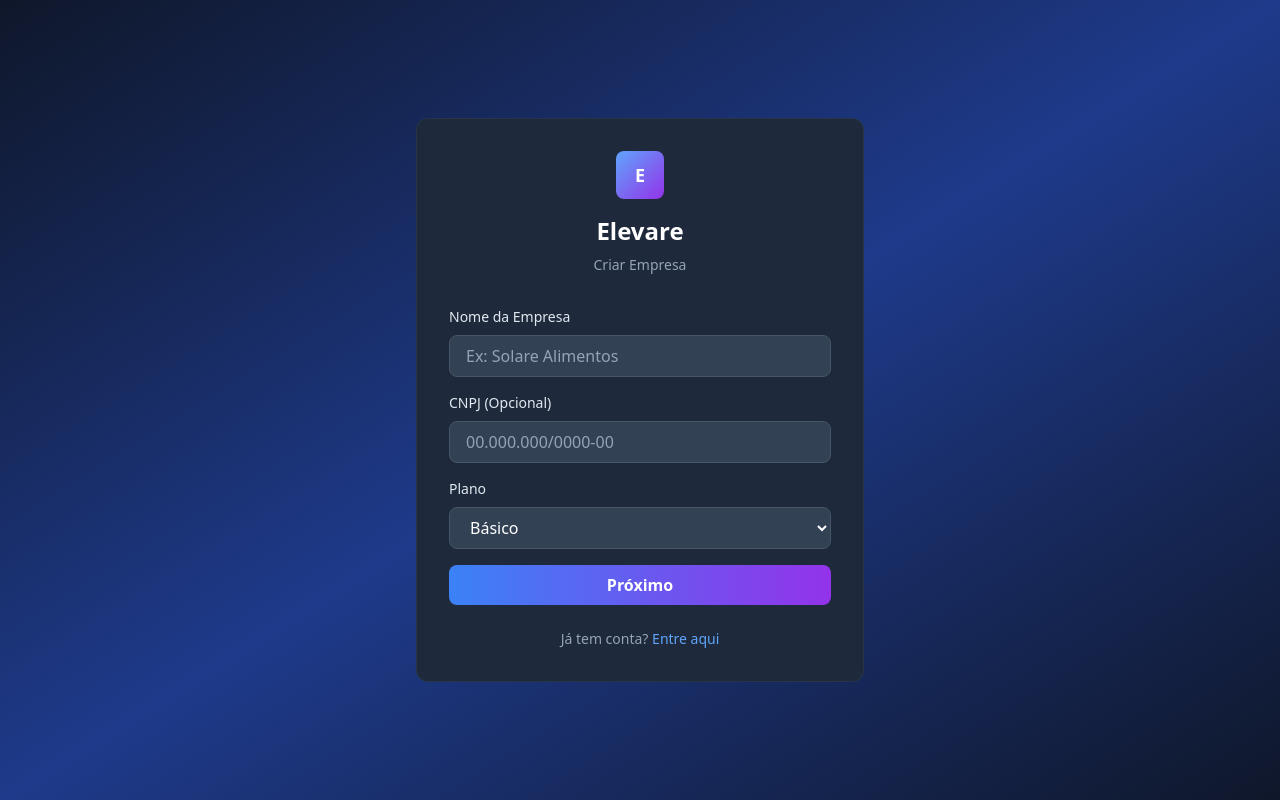
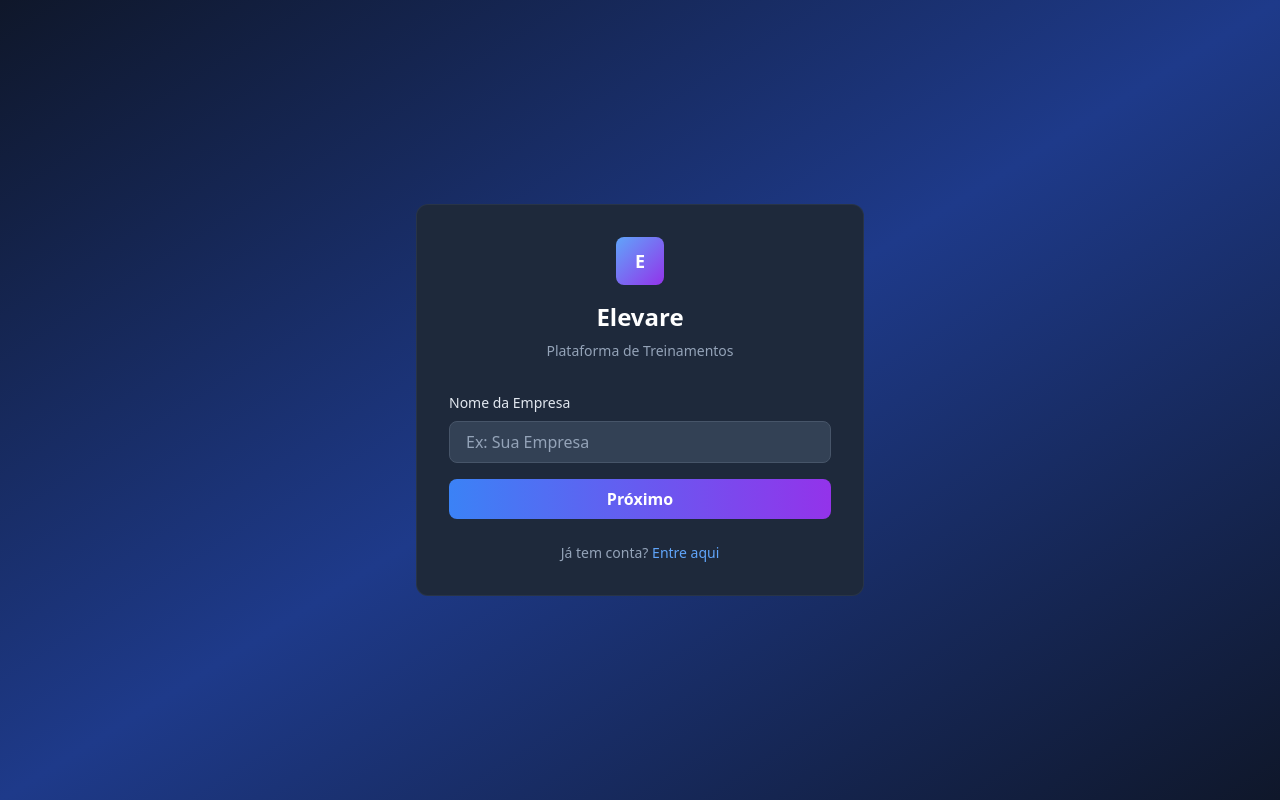
Before and after one commit to fmanfrin/fmanfrin, a Next.js app: page /signup in a window 1280 px wide. Built offline with nearby package versions, Linux system fonts and the light colour scheme.

Commit message:
fix: simplify signup page - remove unnecessary complexity

```diff
--- a/app/signup/page.tsx
+++ b/app/signup/page.tsx
@@ -4,28 +4,20 @@ import { useState } from 'react';
 import Link from 'next/link';
 import { useRouter } from 'next/navigation';
 
-type SignupStep = 'organization' | 'admin';
-
 export default function SignupPage() {
   const router = useRouter();
-  const [step, setStep] = useState<SignupStep>('organization');
+  const [step, setStep] = useState('org');
   const [loading, setLoading] = useState(false);
   const [error, setError] = useState('');
 
-  // Organization
   const [orgName, setOrgName] = useState('');
-  const [cnpj, setCnpj] = useState('');
-  const [plan, setPlan] = useState('basic');
-
-  // Admin
   const [adminName, setAdminName] = useState('');
   const [adminEmail, setAdminEmail] = useState('');
   const [adminPassword, setAdminPassword] = useState('');
-  const [adminConfirmPassword, setAdminConfirmPassword] = useState('');
+  const [adminPasswordConfirm, setAdminPasswordConfirm] = useState('');
 
-  const handleOrgNext = (e: React.FormEvent) => {
-    e.preventDefault();
-    if (!orgName.trim()) {
+  const handleNext = () => {
+    if (!orgName) {
       setError('Nome da empresa é obrigatório');
       return;
     }
@@ -33,58 +25,44 @@ export default function SignupPage() {
     setStep('admin');
   };
 
-  const handleAdminSignup = async (e: React.FormEvent) => {
-    e.preventDefault();
+  const handleSignup = async () => {
+    if (!adminName || !adminEmail || !adminPassword) {
+      setError('Todos os campos são obrigatórios');
+      return;
+    }
+    if (adminPassword !== adminPasswordConfirm) {
+      setError('As senhas não correspondem');
+      return;
+    }
+    if (adminPassword.length < 8) {
+      setError('Senha deve ter no mínimo 8 caracteres');
+      return;
+    }
+
+    setLoading(true);
     setError('');
-    setLoading(true);
 
     try {
-      if (!adminName.trim()) {
-        setError('Nome completo é obrigatório');
-        setLoading(false);
-        return;
-      }
-
-      if (!adminEmail.trim()) {
-        setError('Email é obrigatório');
-        setLoading(false);
-        return;
-      }
-
-      if (adminPassword.length < 8) {
-        setError('Senha deve ter no mínimo 8 caracteres');
-        setLoading(false);
-        return;
-      }
-
-      if (adminPassword !== adminConfirmPassword) {
-        setError('As senhas não correspondem');
-        setLoading(false);
-        return;
-      }
-
-      const res = await fetch('/api/auth/signup', {
+      const response = await fetch('/api/auth/signup', {
         method: 'POST',
         headers: { 'Content-Type': 'application/json' },
         body: JSON.stringify({
-          organization: { name: orgName, cnpj, plan },
+          organization: { name: orgName, plan: 'basic' },
           admin: { name: adminName, email: adminEmail, password: adminPassword },
         }),
       });
 
-      const data = await res.json();
+      const data = await response.json();
 
-      if (!res.ok) {
+      if (!response.ok) {
         setError(data.error || 'Erro ao criar conta');
         setLoading(false);
         return;
       }
 
-      // Success - redirect to login
-      router.push('/login?registered=true');
+      router.push('/login?success=true');
     } catch (err) {
-      setError('Erro ao criar conta');
-      console.error(err);
+      setError('Erro ao criar conta. Tente novamente.');
       setLoading(false);
     }
   };
@@ -98,13 +76,11 @@ export default function SignupPage() {
               E
             </div>
             <h1 className="text-2xl font-bold text-white">Elevare</h1>
-            <p className="text-slate-400 text-sm mt-2">
-              {step === 'organization' ? 'Criar Empresa' : 'Cadastrar Admin'}
-            </p>
+            <p className="text-slate-400 text-sm mt-2">Plataforma de Treinamentos</p>
           </div>
 
-          {step === 'organization' ? (
-            <form onSubmit={handleOrgNext} className="space-y-4">
+          {step === 'org' ? (
+            <div className="space-y-4">
               <div>
                 <label className="block text-sm font-medium text-slate-200 mb-2">
                   Nome da Empresa
@@ -113,113 +89,8 @@ export default function SignupPage() {
                   type="text"
                   value={orgName}
                   onChange={(e) => setOrgName(e.target.value)}
-                  className="w-full px-4 py-2 rounded-lg bg-slate-700 border border-slate-600 text-white placeholder-slate-400 focus:outline-none focus:border-blue-500 transition"
-                  placeholder="Ex: Solare Alimentos"
-                  required
-                />
-              </div>
-
-              <div>
-                <label className="block text-sm font-medium text-slate-200 mb-2">
-                  CNPJ (Opcional)
-                </label>
-                <input
-                  type="text"
-                  value={cnpj}
-                  onChange={(e) => setCnpj(e.target.value)}
-                  className="w-full px-4 py-2 rounded-lg bg-slate-700 border border-slate-600 text-white placeholder-slate-400 focus:outline-none focus:border-blue-500 transition"
-                  placeholder="00.000.000/0000-00"
-                />
-              </div>
-
-              <div>
-                <label className="block text-sm font-medium text-slate-200 mb-2">
-                  Plano
-                </label>
-                <select
-                  value={plan}
-                  onChange={(e) => setPlan(e.target.value)}
-                  className="w-full px-4 py-2 rounded-lg bg-slate-700 border border-slate-600 text-white focus:outline-none focus:border-blue-500 transition"
-                >
-                  <option value="basic">Básico</option>
-                  <option value="professional">Profissional</option>
-                  <option value="enterprise">Enterprise</option>
-                </select>
-              </div>
-
-              {error && (
-                <div className="p-3 rounded-lg bg-red-500/10 border border-red-500/50 text-red-200 text-sm">
-                  {error}
-                </div>
-              )}
-
-              <button
-                type="submit"
-                className="w-full px-4 py-2 bg-gradient-to-r from-blue-500 to-purple-600 text-white rounded-lg font-semibold hover:shadow-lg hover:shadow-blue-500/25 transition"
-              >
-                Próximo
-              </button>
-            </form>
-          ) : (
-            <form onSubmit={handleAdminSignup} className="space-y-4">
-              <div className="p-3 rounded-lg bg-blue-500/10 border border-blue-500/50 text-blue-200 text-sm">
-                Criando: <strong>{orgName}</strong>
-              </div>
-
-              <div>
-                <label className="block text-sm font-medium text-slate-200 mb-2">
-                  Nome Completo
-                </label>
-                <input
-                  type="text"
-                  value={adminName}
-                  onChange={(e) => setAdminName(e.target.value)}
-                  className="w-full px-4 py-2 rounded-lg bg-slate-700 border border-slate-600 text-white placeholder-slate-400 focus:outline-none focus:border-blue-500 transition"
-                  placeholder="Seu Nome"
-                  required
-                />
-              </div>
-
-              <div>
-                <label className="block text-sm font-medium text-slate-200 mb-2">
-                  Email
-                </label>
-                <input
-                  type="email"
-                  value={adminEmail}
-                  onChange={(e) => setAdminEmail(e.target.value)}
-                  className="w-full px-4 py-2 rounded-lg bg-slate-700 border border-slate-600 text-white placeholder-slate-400 focus:outline-none focus:border-blue-500 transition"
-                  placeholder="admin@empresa.com"
-                  required
-                />
-              </div>
-
-              <div>
-                <label className="block text-sm font-medium text-slate-200 mb-2">
-                  Senha
-                </label>
-                <input
-                  type="password"
-                  value={adminPassword}
-                  onChange={(e) => setAdminPassword(e.target.value)}
-                  className="w-full px-4 py-2 rounded-lg bg-slate-700 border border-slate-600 text-white placeholder-slate-400 focus:outline-none focus:border-blue-500 transition"
-                  placeholder="••••••••"
-                  required
-                />
-                <p className="text-xs text-slate-400 mt-1">Mínimo 8 caracteres</p>
-              </div>
-
-              <div>
-                <label className="block text-sm font-medium text-slate-200 mb-2">
-                  Confirmar Senha
-                </label>
-                <input
-                  type="password"
-                  value={adminConfirmPassword}
-                  onChange={(e) => setAdminConfirmPassword(e.target.value)}
-                  className="w-full px-4 py-2 rounded-lg bg-slate-700 border border-slate-600 text-white placeholder-slate-400 focus:outline-none focus:border-blue-500 transition"
-                  placeholder="••••••••"
-                  required
+                  className="w-full px-4 py-2 rounded-lg bg-slate-700 border border-slate-600 text-white placeholder-slate-400 focus:outline-none focus:border-blue-500"
+                  placeholder="Ex: Sua Empresa"
                 />
               </div>
 
@@ -230,31 +101,87 @@ export default function SignupPage() {
               )}
 
               <button
-                type="submit"
+                onClick={handleNext}
+                className="w-full px-4 py-2 bg-gradient-to-r from-blue-500 to-purple-600 text-white rounded-lg font-semibold hover:shadow-lg hover:shadow-blue-500/25 transition"
+              >
+                Próximo
+              </button>
+            </div>
+          ) : (
+            <div className="space-y-4">
+              <div className="p-3 rounded-lg bg-blue-500/10 border border-blue-500/50 text-blue-200 text-sm">
+                Empresa: <strong>{orgName}</strong>
+              </div>
+
+              <div>
+                <label className="block text-sm font-medium text-slate-200 mb-2">Nome Completo</label>
+                <input
+                  type="text"
+                  value={adminName}
+                  onChange={(e) => setAdminName(e.target.value)}
+                  className="w-full px-4 py-2 rounded-lg bg-slate-700 border border-slate-600 text-white placeholder-slate-400 focus:outline-none focus:border-blue-500"
+                  placeholder="Seu Nome"
+                />
+              </div>
+
+              <div>
+                <label className="block text-sm font-medium text-slate-200 mb-2">Email</label>
+                <input
+                  type="email"
+                  value={adminEmail}
+                  onChange={(e) => setAdminEmail(e.target.value)}
+                  className="w-full px-4 py-2 rounded-lg bg-slate-700 border border-slate-600 text-white placeholder-slate-400 focus:outline-none focus:border-blue-500"
+                  placeholder="seu@email.com"
+                />
+              </div>
+
+              <div>
+                <label className="block text-sm font-medium text-slate-200 mb-2">Senha</label>
+                <input
+                  type="password"
+                  value={adminPassword}
+                  onChange={(e) => setAdminPassword(e.target.value)}
+                  className="w-full px-4 py-2 rounded-lg bg-slate-700 border border-slate-600 text-white placeholder-slate-400 focus:outline-none focus:border-blue-500"
+                  placeholder="••••••••"
+                />
+              </div>
+
+              <div>
+                <label className="block text-sm font-medium text-slate-200 mb-2">Confirmar Senha</label>
+                <input
+                  type="password"
+                  value={adminPasswordConfirm}
+                  onChange={(e) => setAdminPasswordConfirm(e.target.value)}
+                  className="w-full px-4 py-2 rounded-lg bg-slate-700 border border-slate-600 text-white placeholder-slate-400 focus:outline-none focus:border-blue-500"
+                  placeholder="••••••••"
+                />
+              </div>
+
+              {error && (
+                <div className="p-3 rounded-lg bg-red-500/10 border border-red-500/50 text-red-200 text-sm">
+                  {error}
+                </div>
+              )}
+
+              <button
+                onClick={handleSignup}
                 disabled={loading}
-                className="w-full px-4 py-2 bg-gradient-to-r from-blue-500 to-purple-600 text-white rounded-lg font-semibold hover:shadow-lg hover:shadow-blue-500/25 transition disabled:opacity-50 disabled:cursor-not-allowed"
+                className="w-full px-4 py-2 bg-gradient-to-r from-blue-500 to-purple-600 text-white rounded-lg font-semibold hover:shadow-lg hover:shadow-blue-500/25 transition disabled:opacity-50"
               >
                 {loading ? 'Criando...' : 'Criar Conta'}
               </button>
 
               <button
-                type="button"
-                onClick={() => {
-                  setStep('organization');
-                  setError('');
-                }}
-                className="w-full px-4 py-2 border border-slate-500 text-slate-200 rounded-lg font-semibold hover:border-slate-300 transition"
+                onClick={() => setStep('org')}
+                className="w-full px-4 py-2 border border-slate-500 text-slate-200 rounded-lg font-semibold hover:border-slate-300"
               >
                 Voltar
               </button>
-            </form>
+            </div>
           )}
 
           <div className="mt-6 text-center text-slate-400 text-sm">
-            Já tem conta?{' '}
-            <Link href="/login" className="text-blue-400 hover:text-blue-300">
-              Entre aqui
-            </Link>
+            Já tem conta? <Link href="/login" className="text-blue-400 hover:text-blue-300">Entre aqui</Link>
           </div>
         </div>
       </div>
```
